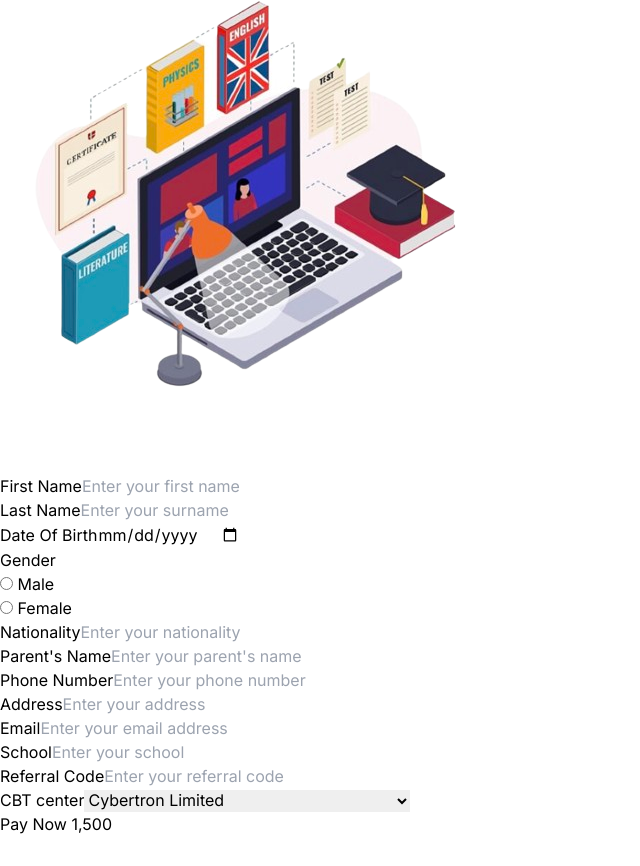
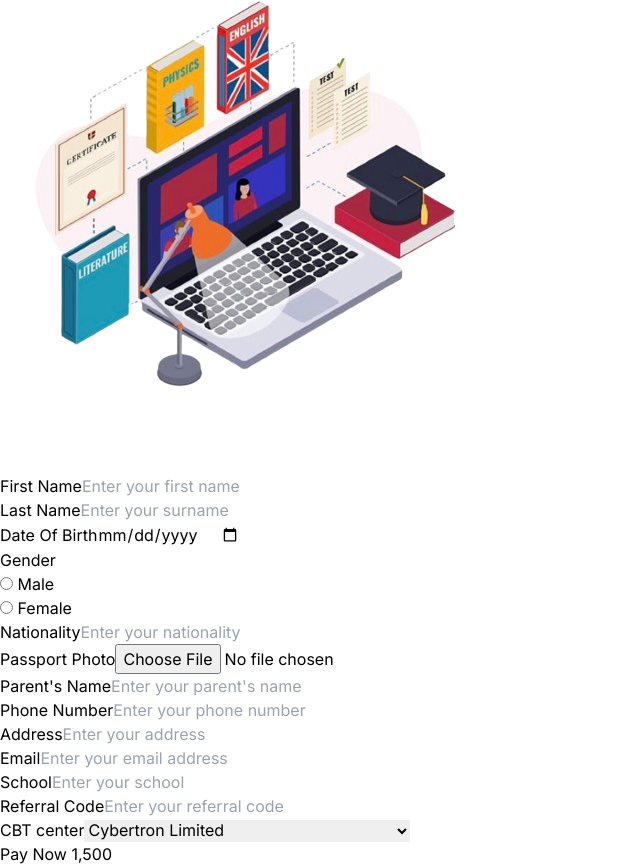
Before and after one commit to popsam22/mock, a React (Vite) app in the folder client/: page / in a window 1280 px wide. Shown: the part 981-1847 px from the top of the page, without its empty margins (0-640 px from the left). Before the commit the page ends 1817 px from the top, so only its background shows below. Built offline with nearby package versions, Linux system fonts and the light colour scheme.

Commit message:
passport upload

```diff
--- a/client/src/components/Form.jsx
+++ b/client/src/components/Form.jsx
@@ -17,6 +17,7 @@ const Form = () => {
   const [school, setSchool] = useState("");
   const [isLoading, setIsLoading] = useState(false);
   const [cbt_center, setCbtCenter] = useState("cybertron-limited");
+  const [image, setImage] = useState("");
 
   const inputStyle = "p-2 border border-black rounded-lg focus:outline-none";
 
@@ -204,6 +205,18 @@ const Form = () => {
           </div>
           <div className="flex flex-col gap-1">
             <label className="text-xl max-md:text-sm font-medium">
+              Passport Photo
+            </label>
+            <input
+              name="image"
+              type="file"
+              required
+              className={inputStyle}
+              onChange={(e) => setImage(e.target.files[0])}
+            />
+          </div>
+          <div className="flex flex-col gap-1">
+            <label className="text-xl max-md:text-sm font-medium">
               Parent&apos;s Name
             </label>
             <input
```
